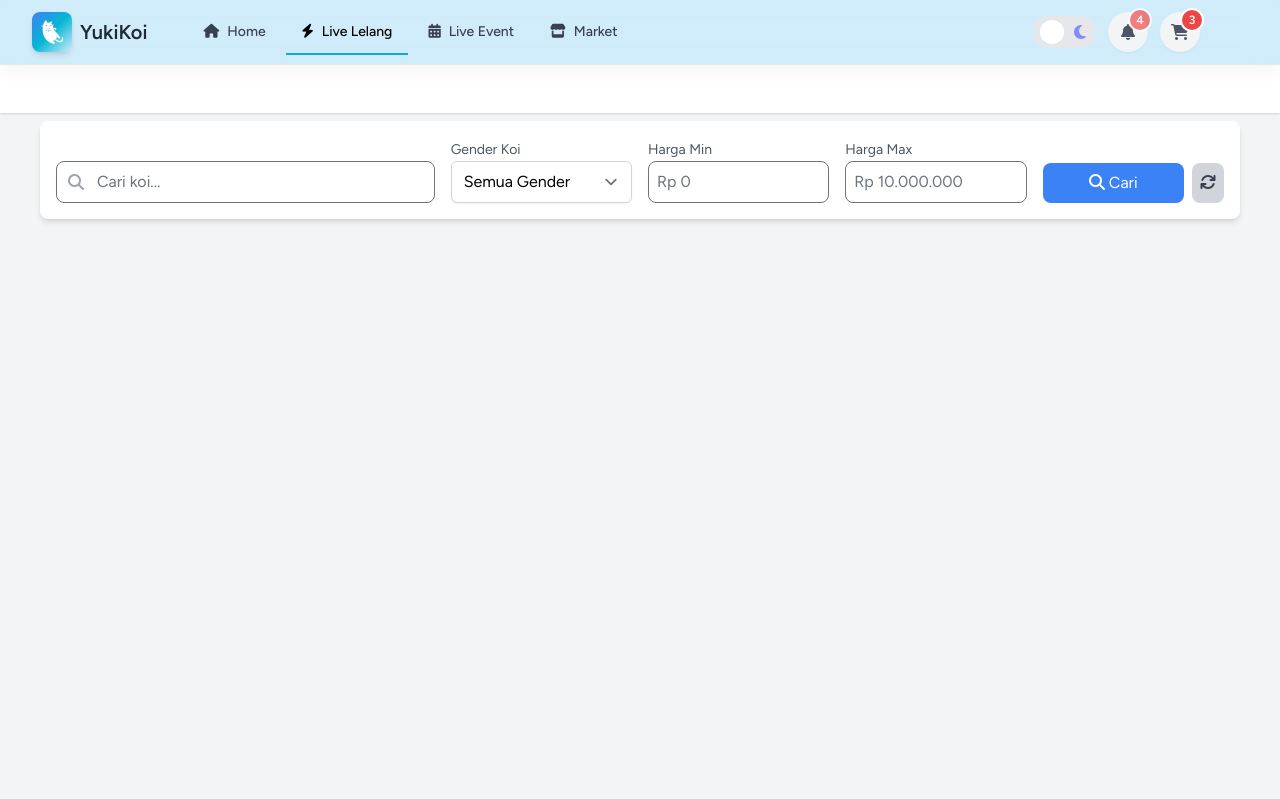
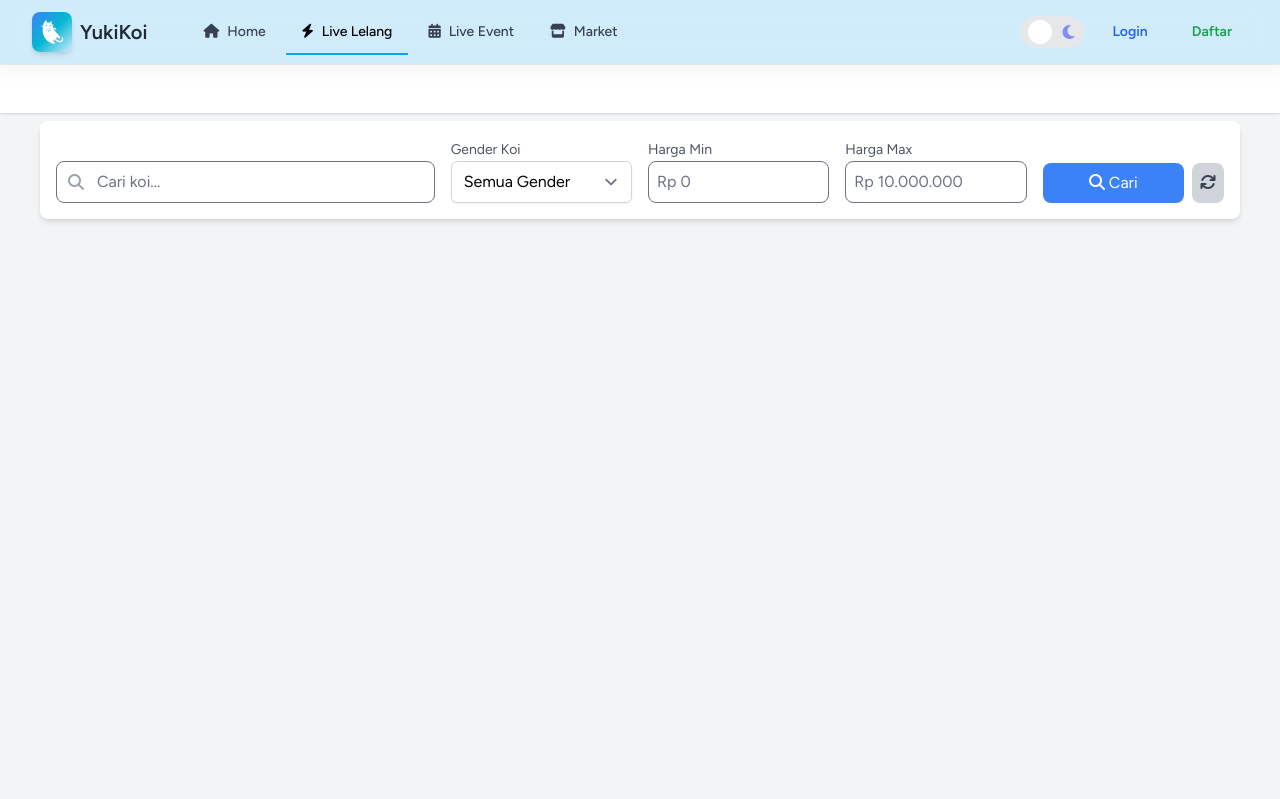
Before and after one commit to puremachine99/yukikoi, a Laravel app: page /live-auction in a window 1280 px wide. Run offline with Laravel 12, Linux system fonts and the light colour scheme; data that the repository does not hold is empty; style sheets or scripts are compiled from the project's sources; some libraries are stand-ins or nearby versions.

Commit message:
fix navbar guest, add timer yang hilang pada live-auctions

```diff
--- a/resources/views/layouts/navigation.blade.php
+++ b/resources/views/layouts/navigation.blade.php
@@ -155,7 +155,6 @@
                         <i class="fa-solid fa-store mr-2"></i>Market
                     </a>
                 </div>
-
             </div>
 
             <!-- Right Section (Authenticated) -->
@@ -176,16 +175,14 @@
                         class="theme-toggle-dark-icon fa-solid fa-moon text-indigo-400 absolute right-2 top-2 h-4 w-4 transition-opacity duration-300"></i>
                 </button>
 
-
-
-
-
+                <!-- User Profile -->
+                <div class="relative ml-2 flex items-center space-x-3">
+                    @auth
                         <!-- Notifications -->
                         <div class="relative">
                             <button @click="notificationsOpen = !notificationsOpen"
-                        class="relative flex items-center justify-center w-10 h-10 aspect-square rounded-full bg-gray-100 dark:bg-gray-700 text-gray-600 dark:text-gray-300 hover:bg-gray-200 dark:hover:bg-gray-600 transition-transform duration-200 transform group-hover:scale-110 shadow-sm">
+                                class="relative flex items-center justify-center w-10 h-10 rounded-full bg-gray-100 dark:bg-gray-700 text-gray-600 dark:text-gray-300 hover:bg-gray-200 dark:hover:bg-gray-600 transition-transform duration-200 transform hover:scale-110 shadow-sm">
                                 <i class="fa-solid fa-bell text-base"></i>
-
                                 <!-- Badge -->
                                 <span
                                     class="absolute -top-0.5 -right-0.5 flex items-center justify-center w-5 h-5 text-xs font-bold text-white bg-red-500 rounded-full ring-2 ring-white dark:ring-gray-800 animate-pulse">
@@ -204,64 +201,33 @@
                                     <h3 class="font-semibold text-gray-800 dark:text-white">Notifikasi (4)</h3>
                                 </div>
                                 <div class="divide-y divide-gray-200 dark:divide-gray-700 max-h-80 overflow-y-auto">
-                            <!-- Notification Items -->
-                            <a href="#"
-                                class="flex p-3 hover:bg-gray-50 dark:hover:bg-gray-700 transition-colors">
-                                <div class="flex-shrink-0">
+                                    <!-- Item -->
+                                    <a href="#" class="flex p-3 hover:bg-gray-50 dark:hover:bg-gray-700">
                                         <div
-                                        class="w-10 h-10 rounded-full bg-blue-100 flex items-center justify-center text-blue-500">
+                                            class="flex-shrink-0 w-10 h-10 rounded-full bg-blue-100 text-blue-500 flex items-center justify-center">
                                             <i class="fa-solid fa-gavel"></i>
                                         </div>
-                                </div>
-                                <div class="ml-3">
-                                    <p class="text-sm font-medium text-gray-900 dark:text-white">Bid Anda telah
-                                        dikalahkan</p>
+                                        <div class="ml-3 text-sm">
+                                            <p class="font-medium text-gray-900 dark:text-white">Bid Anda telah dikalahkan
+                                            </p>
                                             <p class="text-xs text-gray-500 dark:text-gray-400">Produk Jam Tissot</p>
                                             <p class="text-xs text-gray-400 mt-1">2 menit yang lalu</p>
                                         </div>
                                     </a>
-                            <a href="#"
-                                class="flex p-3 hover:bg-gray-50 dark:hover:bg-gray-700 transition-colors">
-                                <div class="flex-shrink-0">
-                                    <div
-                                        class="w-10 h-10 rounded-full bg-green-100 flex items-center justify-center text-green-500">
-                                        <i class="fa-solid fa-truck"></i>
-                                    </div>
-                                </div>
-                                <div class="ml-3">
-                                    <p class="text-sm font-medium text-gray-900 dark:text-white">Pesanan telah dikirim
-                                    </p>
-                                    <p class="text-xs text-gray-500 dark:text-gray-400">No. Pesanan #ORD-12345</p>
-                                    <p class="text-xs text-gray-400 mt-1">1 jam yang lalu</p>
-                                </div>
-                            </a>
-                            <a href="#"
-                                class="flex p-3 hover:bg-gray-50 dark:hover:bg-gray-700 transition-colors">
-                                <div class="flex-shrink-0">
-                                    <div
-                                        class="w-10 h-10 rounded-full bg-yellow-100 flex items-center justify-center text-yellow-500">
-                                        <i class="fa-solid fa-star"></i>
-                                    </div>
-                                </div>
-                                <div class="ml-3">
-                                    <p class="text-sm font-medium text-gray-900 dark:text-white">Promo Spesial Akhir
-                                        Bulan</p>
-                                    <p class="text-xs text-gray-500 dark:text-gray-400">Diskon hingga 30%</p>
-                                    <p class="text-xs text-gray-400 mt-1">3 jam yang lalu</p>
-                                </div>
-                            </a>
+                                    <!-- Tambahkan notifikasi lainnya di sini -->
                                 </div>
                                 <div class="p-3 bg-gray-50 dark:bg-gray-700 text-center">
                                     <a href="#"
-                                class="text-sm font-medium text-primary-600 dark:text-primary-400 hover:underline">Lihat
-                                Semua Notifikasi</a>
+                                        class="text-sm font-medium text-primary-600 dark:text-primary-400 hover:underline">
+                                        Lihat Semua Notifikasi
+                                    </a>
                                 </div>
                             </div>
                         </div>
 
                         <!-- Cart -->
                         <a href="{{ route('cart.index') }}"
-                    class="relative flex items-center justify-center w-10 h-10 aspect-square rounded-full bg-gray-100 dark:bg-gray-700 text-gray-600 dark:text-gray-300 hover:bg-gray-200 dark:hover:bg-gray-600 transition-transform duration-200 transform hover:scale-110 shadow-sm">
+                            class="relative flex items-center justify-center w-10 h-10 rounded-full bg-gray-100 dark:bg-gray-700 text-gray-600 dark:text-gray-300 hover:bg-gray-200 dark:hover:bg-gray-600 transition-transform duration-200 transform hover:scale-110 shadow-sm">
                             <i class="fa-solid fa-shopping-cart text-base"></i>
                             <span
                                 class="absolute -top-0.5 -right-0.5 flex items-center justify-center w-5 h-5 text-xs font-bold text-white bg-red-500 rounded-full ring-2 ring-white dark:ring-gray-800">
@@ -269,19 +235,18 @@
                             </span>
                         </a>
 
-                <!-- User Profile -->
-                <div class="relative ml-2">
+                        <!-- Profile Button -->
                         <button @click="profileOpen = !profileOpen" class="flex items-center space-x-2 focus:outline-none">
-                        @if (Auth::user()->profile_photo)
-                            <img src="{{ asset('storage/' . Auth::user()->profile_photo) }}" alt="Profile Photo"
+                            @php $user = Auth::user(); @endphp
+                            @if ($user->profile_photo)
+                                <img src="{{ asset('storage/' . $user->profile_photo) }}" alt="Profile Photo"
                                     class="h-9 w-9 rounded-full object-cover smooth-transition transform hover:scale-105">
                             @else
                                 <div
                                     class="h-9 w-9 rounded-full bg-gradient-to-br from-primary-500 to-blue-600 flex items-center justify-center text-white font-semibold smooth-transition transform hover:scale-105">
-                                {{ strtoupper(substr(Auth::user()->name, 0, 2)) }}
+                                    {{ strtoupper(substr($user->name, 0, 2)) }}
                                 </div>
                             @endif
-
                         </button>
 
                         <!-- Profile Dropdown -->
@@ -290,64 +255,60 @@
                             x-transition:enter-start="opacity-0 scale-95" x-transition:enter-end="opacity-100 scale-100"
                             x-transition:leave="transition ease-in duration-150"
                             x-transition:leave-start="opacity-100 scale-100" x-transition:leave-end="opacity-0 scale-95"
-                        class="absolute right-0 mt-2 w-64 bg-white dark:bg-gray-800 rounded-lg card-shadow z-50 border border-gray-200 dark:border-gray-700 overflow-hidden">
+                            class="absolute top-full right-0 mt-2 w-64 bg-white dark:bg-gray-800 rounded-lg card-shadow z-50 border border-gray-200 dark:border-gray-700 overflow-hidden">
+
                             <div class="p-4 border-b border-gray-200 dark:border-gray-700">
                                 <div class="flex items-center">
-                                @if (Auth::user()->profile_photo)
-                                    <img src="{{ asset('storage/' . Auth::user()->profile_photo) }}" alt="Profile Photo"
+                                    @if ($user->profile_photo)
+                                        <img src="{{ asset('storage/' . $user->profile_photo) }}" alt="Profile Photo"
                                             class="h-9 w-9 rounded-full object-cover smooth-transition transform hover:scale-105">
                                     @else
                                         <div
                                             class="h-9 w-9 rounded-full bg-gradient-to-br from-primary-500 to-blue-600 flex items-center justify-center text-white font-semibold smooth-transition transform hover:scale-105">
-                                        {{ strtoupper(substr(Auth::user()->name, 0, 2)) }}
+                                            {{ strtoupper(substr($user->name, 0, 2)) }}
                                         </div>
                                     @endif
-
                                     <div class="ml-3">
-                                    <h4 class="font-semibold text-gray-900 dark:text-white">{{ Auth::user()->name }}
-                                    </h4>
-                                    <p class="text-xs text-gray-500 dark:text-gray-400">{{ Auth::user()->email }}</p>
+                                        <h4 class="font-semibold text-gray-900 dark:text-white">{{ $user->name }}</h4>
+                                        <p class="text-xs text-gray-500 dark:text-gray-400">{{ $user->email }}</p>
                                     </div>
                                 </div>
                             </div>
                             <div class="py-1">
                                 <a href="{{ route('profile.index') }}"
-                                class="block px-4 py-2.5 text-sm text-gray-700 dark:text-gray-300 hover:bg-gray-100 dark:hover:bg-gray-700 transition-colors">
+                                    class="block px-4 py-2.5 text-sm text-gray-700 dark:text-gray-300 hover:bg-gray-100 dark:hover:bg-gray-700">
                                     <i class="fa-solid fa-user mr-3 w-5 text-gray-400"></i> Profil Saya
                                 </a>
-                            @if (Auth::check() && Auth::user()->role === 'admin')
+                                @if ($user->role === 'admin')
                                     <a href="{{ route('admin.dashboard') }}"
-                                    class="block px-4 py-2.5 text-sm text-gray-700 dark:text-gray-300 hover:bg-gray-100 dark:hover:bg-gray-700 transition-colors">
+                                        class="block px-4 py-2.5 text-sm text-gray-700 dark:text-gray-300 hover:bg-gray-100 dark:hover:bg-gray-700">
                                         <i class="fa-solid fa-user-secret mr-3 w-5 text-gray-400"></i> Admin Dashboard
-
                                     </a>
                                 @endif
-
 
                                 <div class="px-4 py-2.5 text-xs uppercase text-gray-500 dark:text-gray-400 mt-1">Pembeli
                                 </div>
                                 <a href="{{ route('transactions.index') }}"
-                                class="block px-4 py-2.5 text-sm text-gray-700 dark:text-gray-300 hover:bg-gray-100 dark:hover:bg-gray-700 transition-colors">
+                                    class="block px-4 py-2.5 text-sm text-gray-700 dark:text-gray-300 hover:bg-gray-100 dark:hover:bg-gray-700">
                                     <i class="fa-solid fa-box mr-3 w-5 text-gray-400"></i> Pesanan Saya
                                 </a>
                                 <a href="{{ route('bids.user') }}"
-                                class="block px-4 py-2.5 text-sm text-gray-700 dark:text-gray-300 hover:bg-gray-100 dark:hover:bg-gray-700 transition-colors">
+                                    class="block px-4 py-2.5 text-sm text-gray-700 dark:text-gray-300 hover:bg-gray-100 dark:hover:bg-gray-700">
                                     <i class="fa-solid fa-chart-line mr-3 w-5 text-gray-400"></i> Monitoring Bid
                                 </a>
 
                                 <div class="px-4 py-2.5 text-xs uppercase text-gray-500 dark:text-gray-400 mt-1">Penjual
                                 </div>
                                 <a href="{{ route('orders.index') }}"
-                                class="block px-4 py-2.5 text-sm text-gray-700 dark:text-gray-300 hover:bg-gray-100 dark:hover:bg-gray-700 transition-colors">
-                                <i class="fa-solid fa-inbox mr-3 w-5 text-gray-400"></i> Pesanan Masuk <span
-                                    class="ml-2 bg-red-500 text-white text-xs px-1.5 py-0.5 rounded-full">12</span>
+                                    class="block px-4 py-2.5 text-sm text-gray-700 dark:text-gray-300 hover:bg-gray-100 dark:hover:bg-gray-700">
+                                    <i class="fa-solid fa-inbox mr-3 w-5 text-gray-400"></i> Pesanan Masuk
                                 </a>
                                 <a href="{{ route('auctions.index') }}"
-                                class="block px-4 py-2.5 text-sm text-gray-700 dark:text-gray-300 hover:bg-gray-100 dark:hover:bg-gray-700 transition-colors">
+                                    class="block px-4 py-2.5 text-sm text-gray-700 dark:text-gray-300 hover:bg-gray-100 dark:hover:bg-gray-700">
                                     <i class="fa-solid fa-gavel mr-3 w-5 text-gray-400"></i> Lelang Saya
                                 </a>
                                 <a href="{{ route('events.list') }}"
-                                class="block px-4 py-2.5 text-sm text-gray-700 dark:text-gray-300 hover:bg-gray-100 dark:hover:bg-gray-700 transition-colors">
+                                    class="block px-4 py-2.5 text-sm text-gray-700 dark:text-gray-300 hover:bg-gray-100 dark:hover:bg-gray-700">
                                     <i class="fa-solid fa-calendar mr-3 w-5 text-gray-400"></i> Event Saya
                                 </a>
 
@@ -355,13 +316,22 @@
                                 <form method="POST" action="{{ route('logout') }}">
                                     @csrf
                                     <button type="submit"
-                                    class="w-full text-left block px-4 py-2.5 text-sm text-red-600 hover:bg-red-50 dark:hover:bg-red-900/20 transition-colors">
+                                        class="w-full text-left block px-4 py-2.5 text-sm text-red-600 hover:bg-red-50 dark:hover:bg-red-900/20">
                                         <i class="fa-solid fa-arrow-right-from-bracket mr-3 w-5"></i> Keluar
                                     </button>
                                 </form>
                             </div>
                         </div>
+                    @else
+                        <!-- Guest -->
+                        <a href="{{ route('login') }}"
+                            class="px-4 py-2 text-sm text-blue-600 dark:text-blue-300 font-semibold hover:underline">Login</a>
+                        <a href="{{ route('register') }}"
+                            class="px-4 py-2 text-sm text-green-600 dark:text-green-300 font-semibold hover:underline">Daftar</a>
+                    @endauth
                 </div>
+
+
 
             </div>
 
@@ -436,8 +406,7 @@
                     <div class="px-3 pt-2 text-xs uppercase text-gray-500 dark:text-gray-400">Penjual</div>
                     <a href="{{ route('orders.index') }}"
                         class="block px-3 py-2 rounded-md text-base font-medium text-gray-600 dark:text-gray-300 hover:bg-gray-50 dark:hover:bg-gray-700">
-                        <i class="fa-solid fa-inbox mr-2"></i>Pesanan Masuk <span
-                            class="ml-2 bg-red-500 text-white text-xs px-1.5 py-0.5 rounded-full">12</span>
+                        <i class="fa-solid fa-inbox mr-2"></i>Pesanan Masuk
                     </a>
                     <a href="{{ route('auctions.index') }}"
                         class="block px-3 py-2 rounded-md text-base font-medium text-gray-600 dark:text-gray-300 hover:bg-gray-50 dark:hover:bg-gray-700">
@@ -449,13 +418,8 @@
                     </a>
                     <a href="{{ route('cart.index') }}"
                         class="block px-3 py-2 rounded-md text-base font-medium text-gray-600 dark:text-gray-300 hover:bg-gray-50 dark:hover:bg-gray-700">
-                        <i class="fa-solid fa-shopping-cart mr-2"></i>Keranjang <span
-                            class="ml-2 bg-red-500 text-white text-xs px-1.5 py-0.5 rounded-full">3</span>
+                        <i class="fa-solid fa-shopping-cart mr-2"></i>Keranjang
                     </a>
-
-
-
-
 
                     <form method="POST" action="{{ route('logout') }}">
                         @csrf
@@ -477,6 +441,7 @@
                     </a>
                 </div>
             @endauth
+
         </div>
 
     </div>
```
Also changed, not shown: resources/views/components/koi-card.blade.php (+10 -1 lines). Lines whose indentation alone changed are shown as unchanged.
